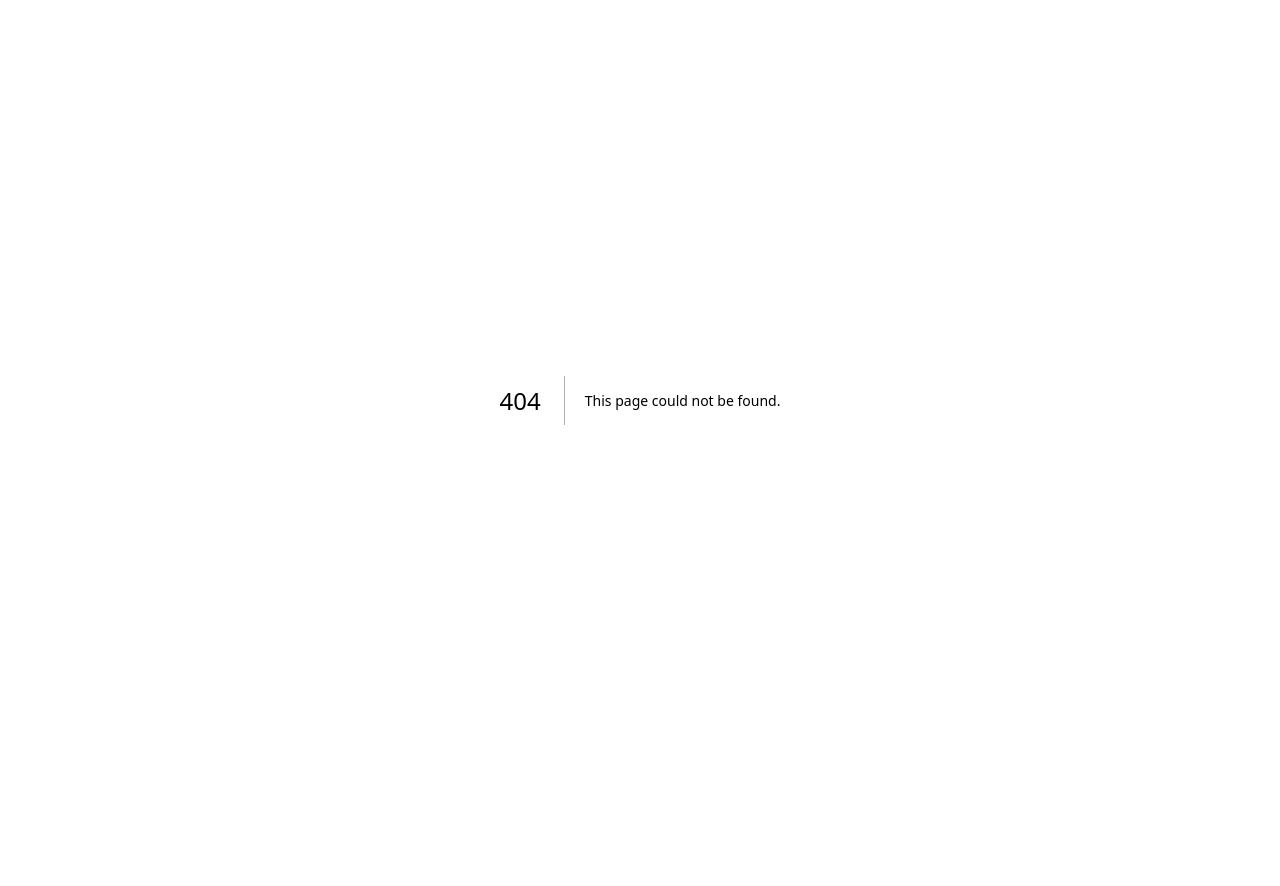
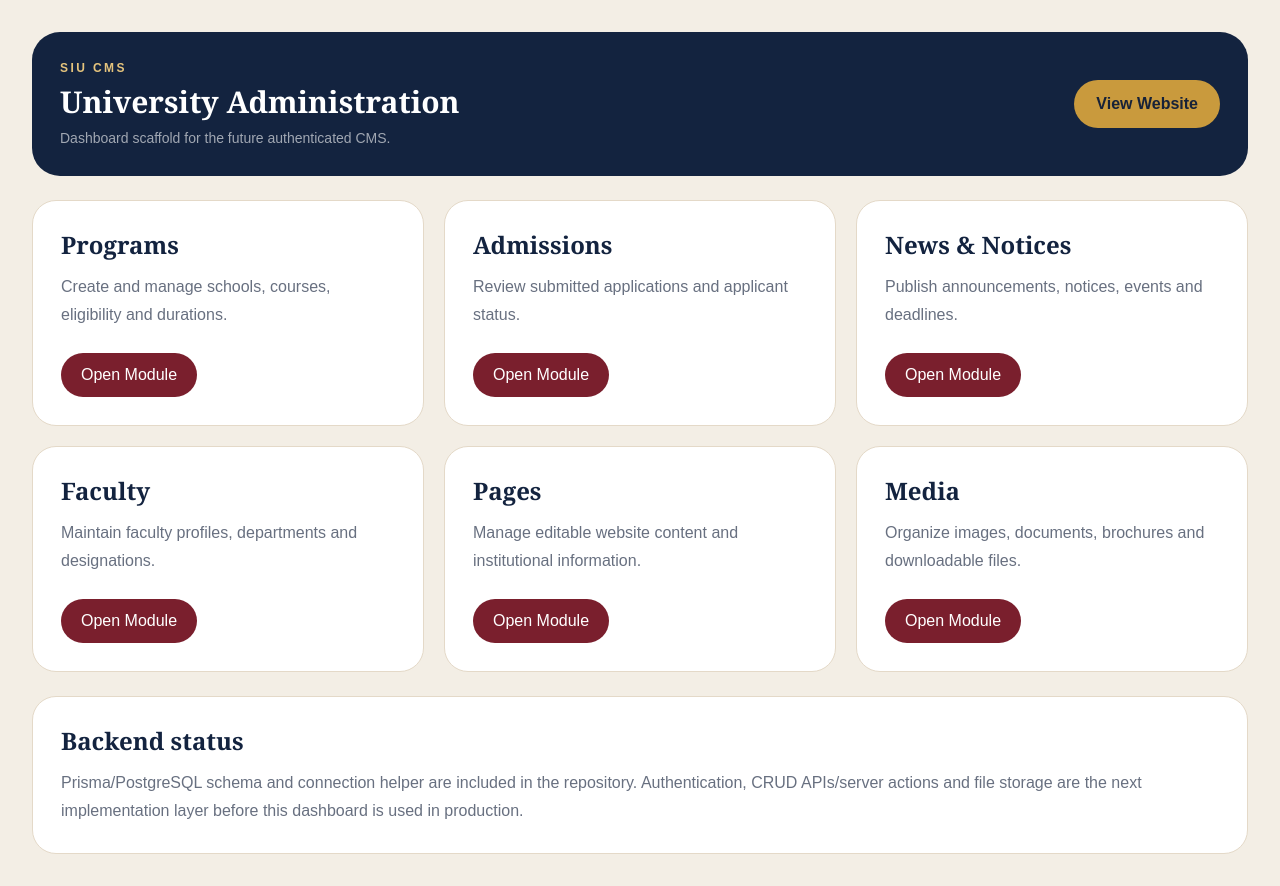
Before and after one commit to sengolprint/Sengol-University-Website, a Next.js app: page /admin in a window 1280 px wide. Before the commit this address had no page. Before the commit the page ends 800 px from the top, so only its background shows below. Built offline with nearby package versions, Linux system fonts and the light colour scheme.

Commit message:
Add admin CMS dashboard scaffold

```diff
--- /dev/null
+++ b/app/admin/page.tsx
@@ -0,0 +1,17 @@
+import Link from "next/link";
+
+const modules=[
+  ["Programs","Create and manage schools, courses, eligibility and durations."],
+  ["Admissions","Review submitted applications and applicant status."],
+  ["News & Notices","Publish announcements, notices, events and deadlines."],
+  ["Faculty","Maintain faculty profiles, departments and designations."],
+  ["Pages","Manage editable website content and institutional information."],
+  ["Media","Organize images, documents, brochures and downloadable files."],
+];
+
+export default function AdminPage(){return <main className="min-h-screen bg-[#f3eee5] p-5 md:p-8">
+<div className="mx-auto max-w-7xl">
+  <div className="flex flex-col gap-4 rounded-[28px] bg-[#13233f] p-7 text-white md:flex-row md:items-center md:justify-between"><div><div className="text-xs font-bold uppercase tracking-[.2em] text-[#e5c47d]">SIU CMS</div><h1 className="serif mt-2 text-3xl font-bold">University Administration</h1><p className="mt-2 text-sm text-white/60">Dashboard scaffold for the future authenticated CMS.</p></div><Link href="/" className="btn-primary">View Website</Link></div>
+  <div className="mt-6 grid gap-5 md:grid-cols-2 lg:grid-cols-3">{modules.map(([t,d])=><section key={t} className="rounded-3xl border border-[#e4d9c8] bg-white p-7"><div className="serif text-2xl font-bold text-[#13233f]">{t}</div><p className="mt-3 leading-7 text-[#687080]">{d}</p><button className="mt-6 rounded-full bg-[#7a1f2d] px-5 py-2.5 text-sm font-bold text-white">Open Module</button></section>)}</div>
+  <div className="mt-6 rounded-3xl border border-[#e4d9c8] bg-white p-7"><h2 className="serif text-2xl font-bold text-[#13233f]">Backend status</h2><p className="mt-3 leading-7 text-[#687080]">Prisma/PostgreSQL schema and connection helper are included in the repository. Authentication, CRUD APIs/server actions and file storage are the next implementation layer before this dashboard is used in production.</p></div>
+</div></main>}
```
